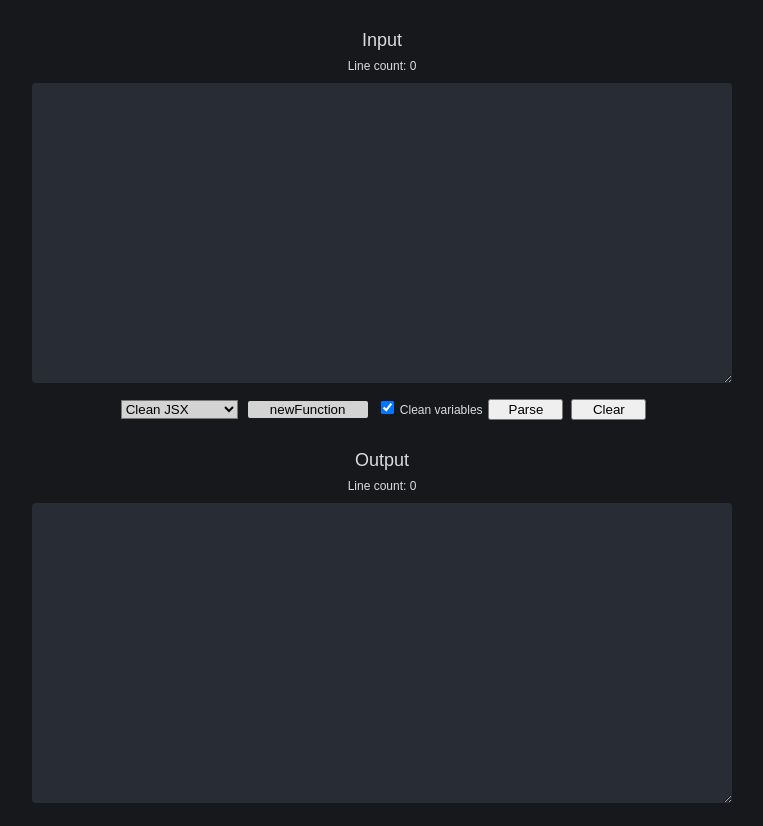
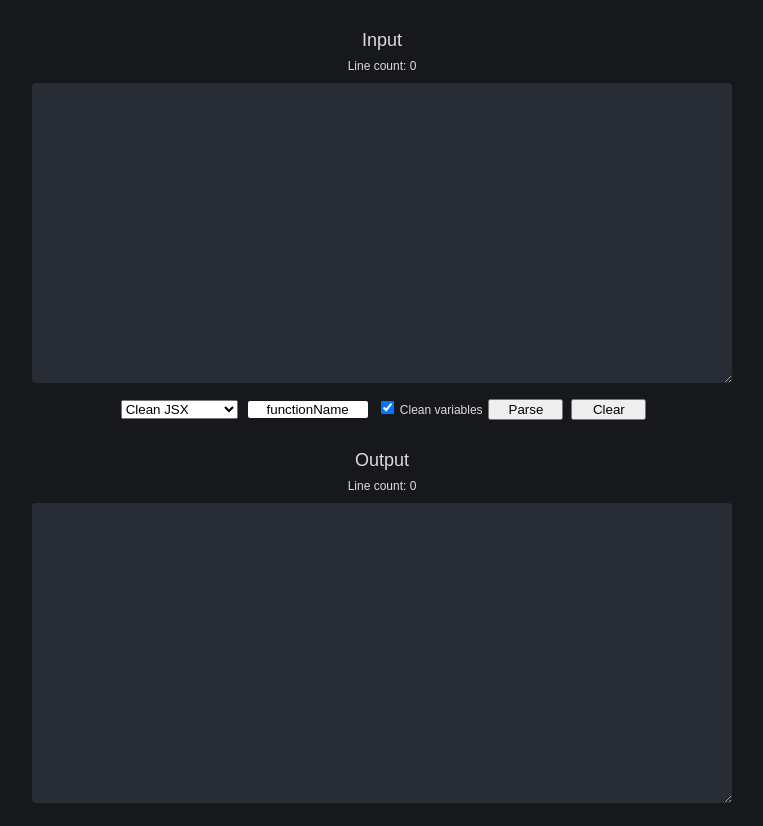
Before and after one commit to JavierAroche/parse-action-descriptor-code, a plain HTML site: page index.html in a window 1280 px wide. Shown: the whole page, without its empty margins (258-1021 px from the left). Drawn offline with Linux system fonts and the light colour scheme.

Commit message:
update(): changed default to functionName

```diff
--- a/css/styles.css
+++ b/css/styles.css
@@ -54,7 +54,6 @@ textarea {
 
 #dropDown {
 	margin: 0 5px 0 5px;
-	background-color: lightgrey;
 	outline: none;
 }
 
@@ -69,6 +68,5 @@ textarea {
 	border-radius: 2px;
 	outline: none;
 	text-align: center;
-	background-color: lightgrey;
 	margin: 0 5px 0 5px;
 }
--- a/index.html
+++ b/index.html
@@ -18,7 +18,7 @@
 			<option value="cleanJSX">Clean JSX</option>
 			<option value="sortIDs">Sort IDs</option>
 			<option value="createFunction">Create Function</option>
-			<input id="functionName" type="text" name="" value="newFunction">
+			<input id="functionName" type="text" value="functionName">
 		</select>
 		<input id="cleanVariables" type="checkbox" checked><span id="cleanVariablesText"> Clean variables</span>
 		<button id="parse">Parse</button>
```
